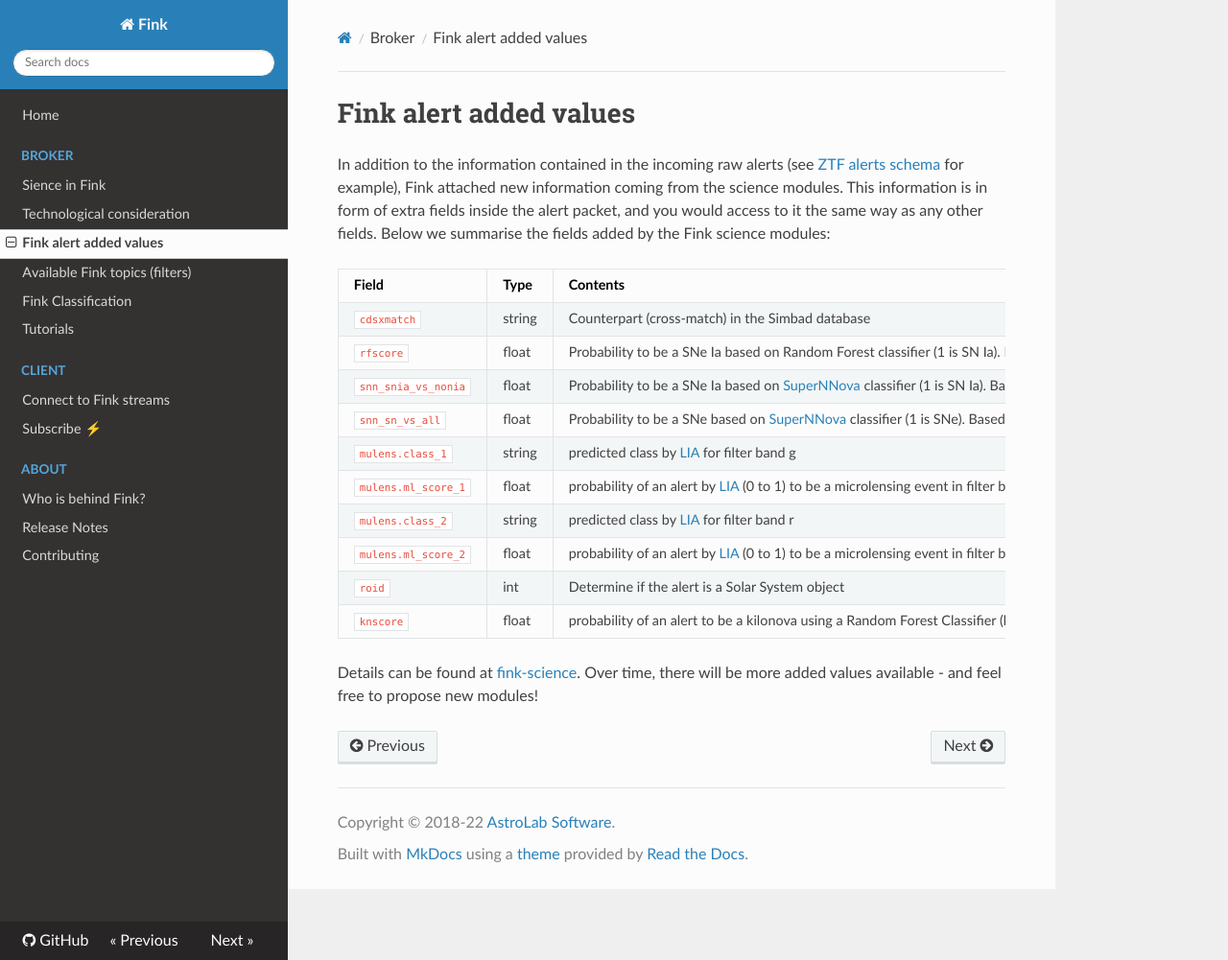
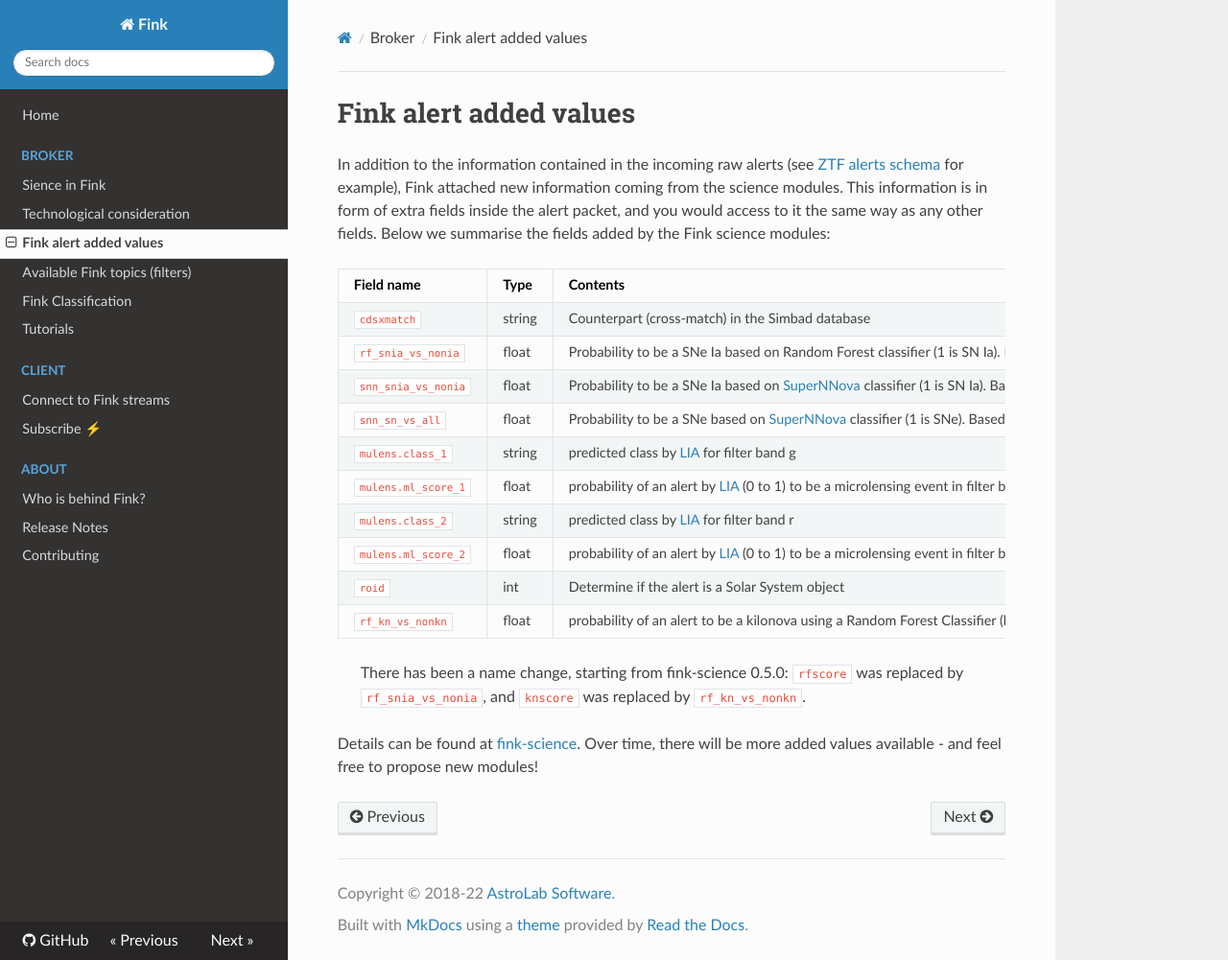
Before and after one commit to astrolabsoftware/fink, an MkDocs documentation site: the page built from docs/science/added_values.md, in a window 1280 px wide and 1001 px high. Shown: the whole window at 96% size. Built offline with MkDocs 1.6.1, drawn with Linux system fonts in a browser that asks for light colours; nearby versions of some CDN libraries.

Commit message:
Update doc with name change

```diff
--- a/docs/science/added_values.md
+++ b/docs/science/added_values.md
@@ -2,10 +2,10 @@
 
 In addition to the information contained in the incoming raw alerts (see [ZTF alerts schema](https://zwickytransientfacility.github.io/ztf-avro-alert/) for example), Fink attached new information coming from the science modules. This information is in form of extra fields inside the alert packet, and you would access to it the same way as any other fields. Below we summarise the fields added by the Fink science modules:
 
-| Field | Type | Contents |
+| Field name | Type | Contents |
 |:--------|:-------|:--------|
 | `cdsxmatch` | string | Counterpart (cross-match) in the Simbad database |
-| `rfscore` | float | Probability to be a SNe Ia based on Random Forest classifier (1 is SN Ia). Based on https://arxiv.org/abs/1804.03765 |
+| `rf_snia_vs_nonia` | float | Probability to be a SNe Ia based on Random Forest classifier (1 is SN Ia). Based on https://arxiv.org/abs/2111.11438 |
 | `snn_snia_vs_nonia` | float | Probability to be a SNe Ia based on [SuperNNova](https://supernnova.readthedocs.io/en/latest/) classifier (1 is SN Ia). Based on https://arxiv.org/abs/1901.06384 |
 | `snn_sn_vs_all` | float | Probability to be a SNe based on [SuperNNova](https://supernnova.readthedocs.io/en/latest/) classifier (1 is SNe). Based on https://arxiv.org/abs/1901.06384 |
 | `mulens.class_1` | string | predicted class by [LIA](https://github.com/dgodinez77/LIA) for filter band g |
@@ -13,6 +13,9 @@ In addition to the information contained in the incoming raw alerts (see [ZTF al
 | `mulens.class_2` | string | predicted class by [LIA](https://github.com/dgodinez77/LIA) for filter band r |
 | `mulens.ml_score_2` | float | probability of an alert by [LIA](https://github.com/dgodinez77/LIA) (0 to 1) to be a microlensing event in filter band r using a Random Forest Classifier |
 | `roid` | int | Determine if the alert is a Solar System object |
-| `knscore` | float | probability of an alert to be a kilonova using a Random Forest Classifier (binary classification). |
+| `rf_kn_vs_nonkn` | float | probability of an alert to be a kilonova using a Random Forest Classifier (binary classification). |
+
+> There has been a name change, starting from fink-science 0.5.0:
+> `rfscore` was replaced by `rf_snia_vs_nonia`, and `knscore` was replaced by `rf_kn_vs_nonkn`.
 
 Details can be found at [fink-science](https://github.com/astrolabsoftware/fink-science). Over time, there will be more added values available - and feel free to propose new modules!
```
